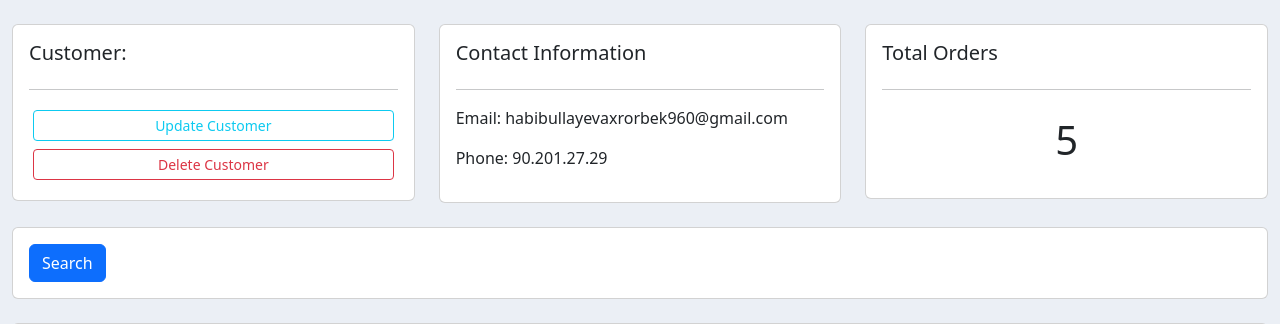
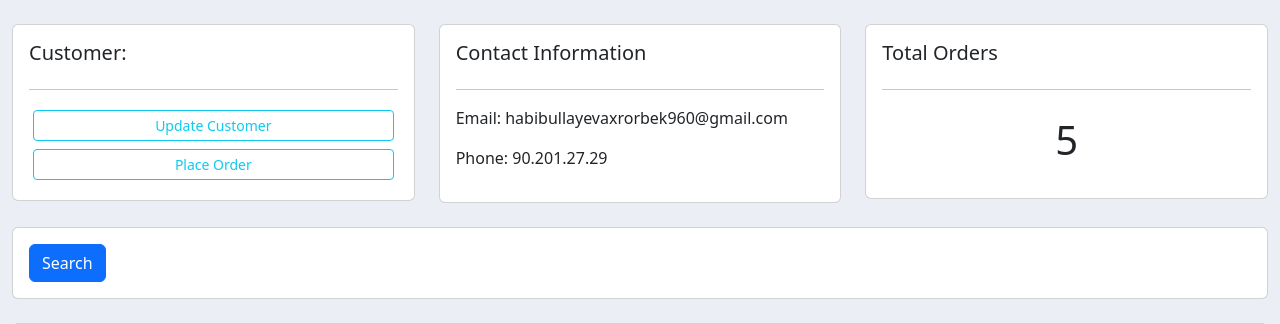
Before and after one commit to Mr-Khabibullayev/Crm-system, a Django app: page /customer/1/ in a window 1280 px wide. Shown: the part 66-390 px from the top of the page. Run offline with Django 4.2, Linux system fonts and the light colour scheme; data comes from the database, SQL or seed files in the repository; both versions use the stored data as it was after the commit.

Commit message:
added formset

```diff
--- a/accounts/templates/accounts/customer.html
+++ b/accounts/templates/accounts/customer.html
@@ -10,7 +10,7 @@
             <h5>Customer:</h5>
             <hr>
             <a href="" class="btn btn-outline-info m-1 btn-sm btn-block">Update Customer</a>
-            <a href="" class="btn-outline-danger m-1 btn btn-sm btn-block">Delete Customer</a>
+            <a href="{% url 'create_order' customer.id %}" class="btn-outline-info m-1 btn btn-sm btn-block">Place Order</a>
         </div>
     </div>
     <div class="col-md">
--- a/accounts/templates/accounts/dashboard.html
+++ b/accounts/templates/accounts/dashboard.html
@@ -34,7 +34,7 @@
         <h5>LAST 5 ORDERS</h5>
         <hr>
         <div class="card card-body">
-            <a href="{% url 'create_order' %}" class="btn btn-primary btn-sm btn-block">Create Order</a>
+
             <table class="table table-sm">
                 <tr>
                     <th>product</th>
--- a/accounts/urls.py
+++ b/accounts/urls.py
@@ -13,7 +13,7 @@ urlpatterns = [
     path('products/', products,name='products'),
     path('customer/<str:pk_test>/',customer, name='customer' ),
 
-    path('create_order/',createOrder,name='create_order'),
+    path('create_order/<str:pk>/',createOrder,name='create_order'),
     path('update_order/<str:pk>/',updateOrder,name='update_order'),
     path('delete_order/<str:pk>/',deleteOrder,name='delete_order')
 ]
--- a/accounts/views.py
+++ b/accounts/views.py
@@ -1,6 +1,6 @@
 from django.shortcuts import render, redirect
 from django.http import HttpResponse
-
+from django.forms import inlineformset_factory
 from .models import *
 from .forms import OrderForm
 
@@ -42,16 +42,18 @@ def customer(request,pk_test):
     return render(request , 'accounts/customer.html',context)
 
 
-def createOrder(request):
-
-    form = OrderForm()
+def createOrder(request,pk):
+    OrderFormSet = inlineformset_factory(Customer, Order,fields=('product','status'), extra=10)
+    customer = Customer.objects.get(id=pk)
+    formset = OrderFormSet(queryset=Order.objects.none(),instance=customer)
+    # form = OrderForm(initial={'customer':customer,})
     if request.method == 'POST':
-        form = OrderForm(request.POST)
-        if form.is_valid():
-            form.save()
+        formset = OrderFormSet(request.POST ,instance=customer)
+        if formset.is_valid():
+            formset.save()
             return redirect('/')
 
-    context = {'form':form}
+    context = {'formset':formset}
     return render(request, 'accounts/order_form.html',context)
 
 
```
Also changed, not shown: accounts/templates/accounts/order_form.html (+5 -2 lines), db.sqlite3.
